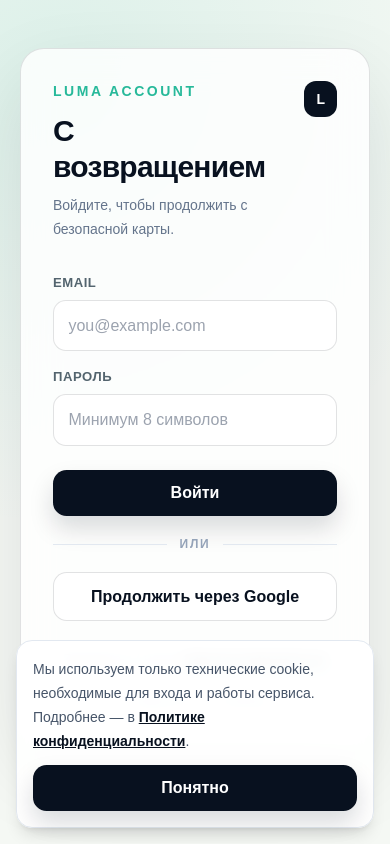
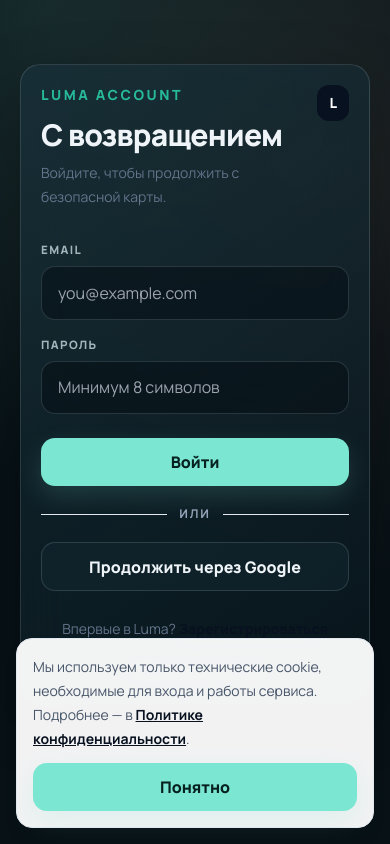
Before and after one commit to orskiyghost-png/Luma, a Next.js app: page /auth in a window 390 px wide. Built offline with nearby package versions, Linux system fonts and the light colour scheme.

Commit message:
feat: introduce premium dark glass design system
Rebuild global color, typography, surface, focus, motion, and responsive tokens for the premium Luma map experience. No secrets or data model changes.

```diff
--- a/app/globals.css
+++ b/app/globals.css
@@ -1,206 +1,83 @@
+@import url('https://fonts.googleapis.com/css2?family=DM+Mono:wght@400;500&family=Manrope:wght@400;500;600;700;800&display=swap');
 @tailwind base;
 @tailwind components;
 @tailwind utilities;
 
 :root {
-  --ink: #08111f;
-  --paper: #f5f8f4;
-  --muted: #7b8b95;
-  --line: rgba(8, 17, 31, 0.12);
-  --tide: #27b99a;
-  --coral: #ff8066;
-  --primary: #27b99a;
-  --accent: #ff8066;
-  --success: #27b99a;
-  --warning: #ff8066;
-  --danger: #ff8066;
-  --info: #7b8b95;
-  --text-primary: #08111f;
-  --text-secondary: #7b8b95;
-  --text-muted: #a1b0b8;
-  --bg-primary: #f5f8f4;
-  --bg-secondary: #ffffff;
-  --bg-tertiary: #f8f9f7;
-  --border-color: rgba(8, 17, 31, 0.08);
-  --border-color-hover: rgba(8, 17, 31, 0.12);
-  --shadow-sm: 0 1px 2px 0 rgba(8, 17, 31, 0.05);
-  --shadow-md: 0 4px 6px -1px rgba(8, 17, 31, 0.1);
-  --shadow-glow: 0 0 0 3px rgba(39, 185, 154, 0.1);
+  --ink: #eef4f7;
+  --paper: #071116;
+  --muted: #91a4ad;
+  --line: rgba(224, 245, 250, 0.14);
+  --tide: #7be7d2;
+  --coral: #ff9a7a;
+  --primary: #7be7d2;
+  --accent: #ff9a7a;
+  --success: #7be7d2;
+  --warning: #f5c66a;
+  --danger: #ff8b8b;
+  --info: #9bb8c3;
+  --text-primary: #eef4f7;
+  --text-secondary: #a4b6bd;
+  --text-muted: #6f858e;
+  --bg-primary: #071116;
+  --bg-secondary: rgba(16, 31, 38, 0.74);
+  --bg-tertiary: rgba(25, 46, 55, 0.56);
+  --border-color: rgba(224, 245, 250, 0.14);
+  --border-color-hover: rgba(123, 231, 210, 0.42);
+  --shadow-sm: 0 8px 24px rgba(0, 0, 0, 0.18);
+  --shadow-md: 0 20px 60px rgba(0, 0, 0, 0.28);
+  --shadow-glow: 0 0 0 4px rgba(123, 231, 210, 0.16), 0 0 34px rgba(123, 231, 210, 0.12);
+  --radius-card: 24px;
+  --radius-control: 14px;
+  --ease-out: cubic-bezier(0.23, 1, 0.32, 1);
 }
 
-* {
-  box-sizing: border-box;
-}
-
-html {
-  background: var(--paper);
-}
-
+* { box-sizing: border-box; }
+html { background: var(--paper); color-scheme: dark; }
 body {
   margin: 0;
+  min-width: 320px;
   background:
-    radial-gradient(circle at 15% 10%, rgba(39, 185, 154, 0.12), transparent 28rem),
+    radial-gradient(circle at 12% 0%, rgba(123, 231, 210, 0.11), transparent 30rem),
+    radial-gradient(circle at 88% 22%, rgba(255, 154, 122, 0.08), transparent 26rem),
     var(--paper);
   color: var(--ink);
-  font-family: Arial, Helvetica, sans-serif;
+  font-family: 'Manrope', ui-sans-serif, system-ui, sans-serif;
+  -webkit-font-smoothing: antialiased;
+  text-rendering: optimizeLegibility;
 }
+a { color: inherit; text-decoration: none; }
+button, input, textarea { font: inherit; }
+button { transition: transform 160ms var(--ease-out), border-color 160ms ease, background 160ms ease, box-shadow 160ms ease; }
+button:active { transform: scale(0.97); }
+button:focus-visible, a:focus-visible, input:focus-visible, textarea:focus-visible { outline: 2px solid var(--tide); outline-offset: 3px; box-shadow: var(--shadow-glow); }
 
-a {
-  color: inherit;
-  text-decoration: none;
+.auth-shell { min-height: calc(100vh - 80px); display: grid; place-items: center; padding: 3rem 1.25rem; }
+.form-card, .glass-panel {
+  border: 1px solid var(--border-color);
+  border-radius: var(--radius-card);
+  background: linear-gradient(145deg, rgba(25, 48, 57, 0.78), rgba(10, 24, 30, 0.66));
+  padding: 2rem;
+  box-shadow: var(--shadow-md);
+  backdrop-filter: blur(22px) saturate(125%);
+  -webkit-backdrop-filter: blur(22px) saturate(125%);
 }
-
-button,
-input,
-textarea {
-  font: inherit;
-}
-
-.auth-shell {
-  min-height: calc(100vh - 80px);
-  display: grid;
-  place-items: center;
-  padding: 3rem 1.25rem;
-}
-
-.form-card {
-  width: min(100%, 30rem);
-  border: 1px solid var(--line);
-  border-radius: 1.5rem;
-  background: rgba(255, 255, 255, 0.82);
-  padding: 2rem;
-  box-shadow: 0 2rem 5rem rgba(8, 17, 31, 0.1);
-  backdrop-filter: blur(18px);
-}
-
-.field {
-  display: grid;
-  gap: 0.45rem;
-}
-
-.field label {
-  color: #53646e;
-  font-size: 0.82rem;
-  font-weight: 700;
-  letter-spacing: 0.04em;
-  text-transform: uppercase;
-}
-
-.field input,
-.field textarea {
-  width: 100%;
-  border: 1px solid var(--line);
-  border-radius: 0.8rem;
-  background: white;
-  padding: 0.8rem 0.9rem;
-  color: var(--ink);
-  outline: none;
-  transition: border-color 160ms ease, box-shadow 160ms ease;
-}
-
-.field input:focus,
-.field textarea:focus {
-  border-color: var(--tide);
-  box-shadow: 0 0 0 4px rgba(39, 185, 154, 0.14);
-}
-
-.primary-button,
-.secondary-button {
-  display: inline-flex;
-  min-height: 2.9rem;
-  align-items: center;
-  justify-content: center;
-  border-radius: 0.85rem;
-  padding: 0.7rem 1rem;
-  font-weight: 800;
-  transition: transform 160ms ease, box-shadow 160ms ease, background 160ms ease;
-}
-
-.primary-button {
-  border: 0;
-  background: var(--ink);
-  color: white;
-  box-shadow: 0 0.8rem 1.5rem rgba(8, 17, 31, 0.15);
-}
-
-.primary-button:hover,
-.secondary-button:hover {
-  transform: translateY(-2px);
-}
-
-.secondary-button {
-  border: 1px solid var(--line);
-  background: white;
-}
-
-.error-message {
-  border-radius: 0.75rem;
-  background: #fff0ed;
-  padding: 0.75rem 0.9rem;
-  color: #a53c2d;
-  font-size: 0.9rem;
-}
-
-/* Единые состояния: загрузка, успех, пустой экран */
-.success-message {
-  border-radius: 0.75rem;
-  background: rgba(39, 185, 154, 0.1);
-  padding: 0.75rem 0.9rem;
-  color: #167a64;
-  font-size: 0.9rem;
-}
-
-.info-message {
-  border-radius: 0.75rem;
-  background: #eef5f2;
-  padding: 0.75rem 0.9rem;
-  color: #53646e;
-  font-size: 0.9rem;
-}
-
-.empty-state {
-  display: grid;
-  place-items: center;
-  gap: 0.75rem;
-  padding: 3rem 1.5rem;
-  text-align: center;
-  color: var(--text-secondary);
-}
-
-.spinner {
-  width: 1.5rem;
-  height: 1.5rem;
-  border: 3px solid rgba(39, 185, 154, 0.25);
-  border-top-color: var(--tide);
-  border-radius: 50%;
-  animation: spin 0.8s linear infinite;
-}
-
-@keyframes spin {
-  to { transform: rotate(360deg); }
-}
-
-/* Кнопки: единые состояния */
-.primary-button:disabled,
-.secondary-button:disabled {
-  opacity: 0.55;
-  cursor: not-allowed;
-  transform: none !important;
-}
-
-.primary-button:focus-visible,
-.secondary-button:focus-visible {
-  outline: 3px solid rgba(39, 185, 154, 0.4);
-  outline-offset: 2px;
-}
-
-/* Мобильная адаптация шапки */
-@media (max-width: 480px) {
-  header nav {
-    gap: 0.75rem !important;
-    font-size: 0.8rem;
-  }
-  header nav .rounded-full {
-    padding: 0.45rem 0.8rem;
-  }
-}
+.field { display: grid; gap: 0.5rem; }
+.field label { color: var(--text-secondary); font-size: 0.72rem; font-weight: 800; letter-spacing: 0.12em; text-transform: uppercase; }
+.field input, .field textarea { width: 100%; border: 1px solid var(--border-color); border-radius: var(--radius-control); background: rgba(4, 15, 20, 0.52); padding: 0.85rem 1rem; color: var(--ink); outline: none; transition: border-color 160ms ease, box-shadow 160ms ease, background 160ms ease; }
+.field input:focus, .field textarea:focus { border-color: var(--tide); background: rgba(4, 15, 20, 0.76); box-shadow: var(--shadow-glow); }
+.primary-button, .secondary-button { display: inline-flex; min-height: 2.9rem; align-items: center; justify-content: center; gap: 0.55rem; border-radius: var(--radius-control); padding: 0.7rem 1rem; font-weight: 800; }
+.primary-button { border: 1px solid rgba(123, 231, 210, 0.6); background: var(--tide); color: #06211f; box-shadow: 0 10px 26px rgba(123, 231, 210, 0.16); }
+.primary-button:hover { box-shadow: 0 14px 34px rgba(123, 231, 210, 0.25); }
+.secondary-button { border: 1px solid var(--border-color); background: rgba(20, 40, 48, 0.54); color: var(--text-primary); }
+.secondary-button:hover { border-color: var(--border-color-hover); background: rgba(28, 55, 64, 0.7); }
+.error-message, .success-message, .info-message { border: 1px solid var(--border-color); border-radius: var(--radius-control); padding: 0.75rem 0.9rem; font-size: 0.9rem; backdrop-filter: blur(14px); }
+.error-message { background: rgba(255, 139, 139, 0.12); color: #ffc4c4; border-color: rgba(255, 139, 139, 0.28); }
+.success-message { background: rgba(123, 231, 210, 0.1); color: #b5fff1; border-color: rgba(123, 231, 210, 0.24); }
+.info-message { background: rgba(155, 184, 195, 0.1); color: var(--text-secondary); }
+.empty-state { display: grid; place-items: center; gap: 0.75rem; padding: 3rem 1.5rem; text-align: center; color: var(--text-secondary); }
+.spinner { width: 1.5rem; height: 1.5rem; border: 2px solid rgba(123, 231, 210, 0.2); border-top-color: var(--tide); border-radius: 50%; animation: spin 0.8s linear infinite; }
+@keyframes spin { to { transform: rotate(360deg); } }
+.primary-button:disabled, .secondary-button:disabled { opacity: 0.5; cursor: not-allowed; transform: none !important; }
+@media (prefers-reduced-motion: reduce) { *, *::before, *::after { animation-duration: 0.01ms !important; transition-duration: 0.01ms !important; scroll-behavior: auto !important; } }
+@media (max-width: 640px) { .form-card, .glass-panel { border-radius: 20px; padding: 1.25rem; } }
```
